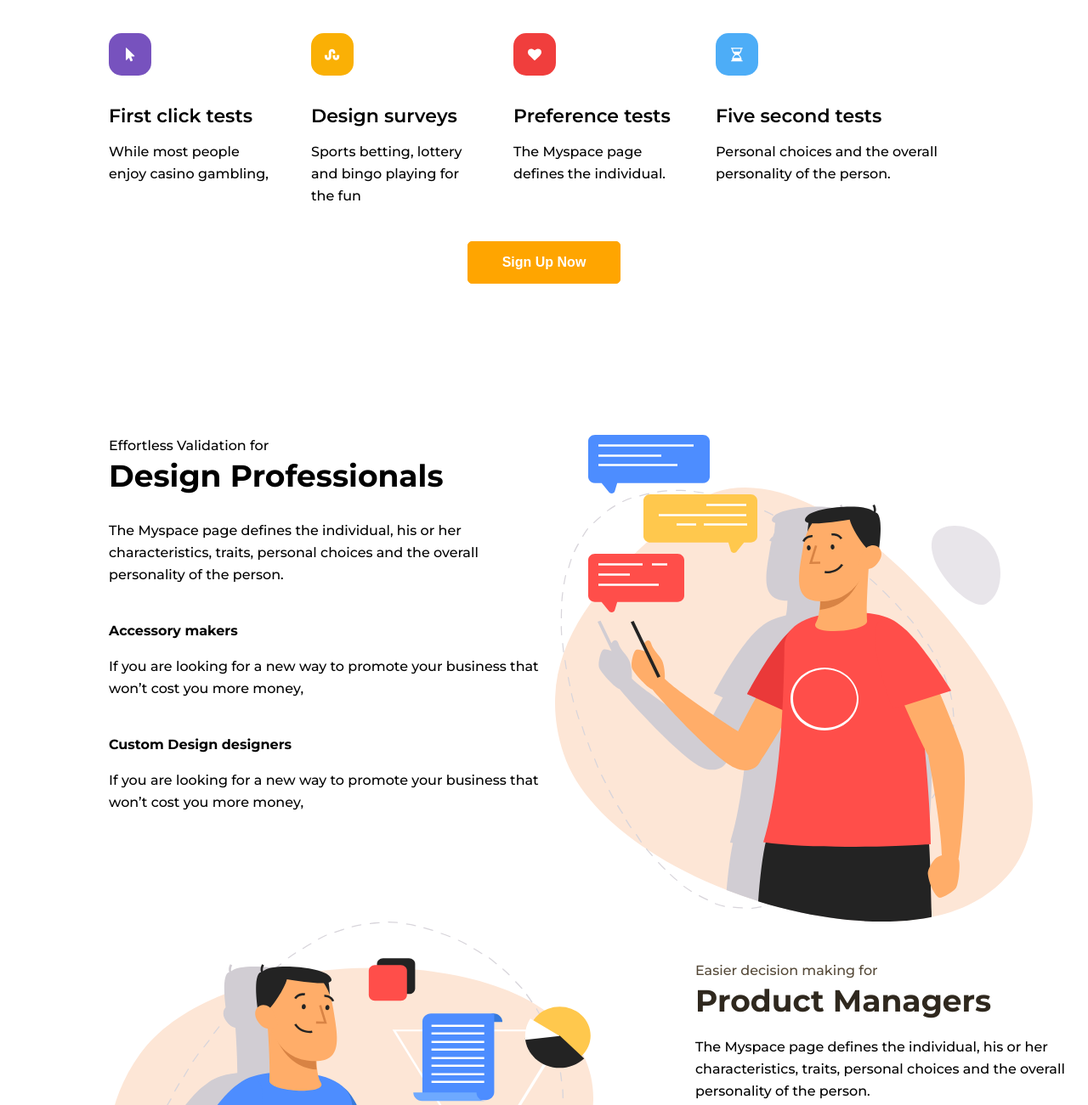
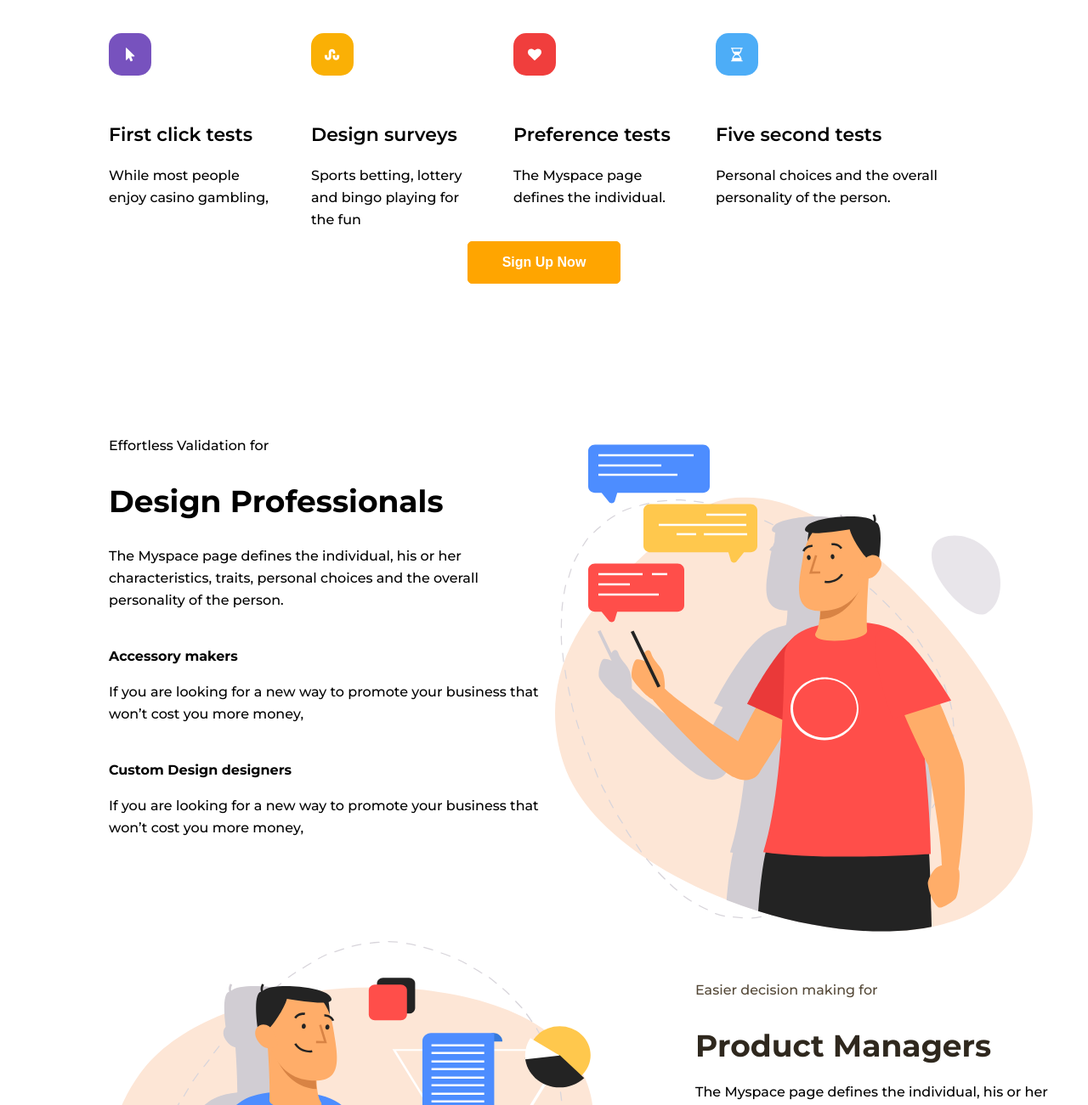
Before and after one commit to Yurpolskiy/lesson8, a plain HTML site: page index.html in a window 1280 px wide. Shown: the part 960-2261 px from the top of the page at 85% size. Drawn offline with Linux system fonts and the light colour scheme.

Commit message:
fixing mistakes

```diff
--- a/style/style.css
+++ b/style/style.css
@@ -139,7 +139,6 @@ button{
     font-weight: 600;
     font-size: 22px;
     line-height: 27px;
-    margin: 0px;
 }
 .card p{
     margin-top: 16px;
@@ -207,7 +206,6 @@ button{
     font-weight: 700;
     font-size: 36px;
     line-height: 44px;
-    margin-top: 0px;
 }
 .benefits p{
     width: 525px;
@@ -245,7 +243,6 @@ button{
     line-height: 26px;
 }
 .product-managers_description h2{
-    margin-top: 0px;
     color:#2F281E;
     font-weight: 700;
     font-size: 36px;
@@ -289,7 +286,6 @@ button{
     line-height: 26px;
 }
 .marketers_description h2{
-    margin-top: 0px;
     color:#2F281E;
     font-weight: 700;
     font-size: 36px;
```
